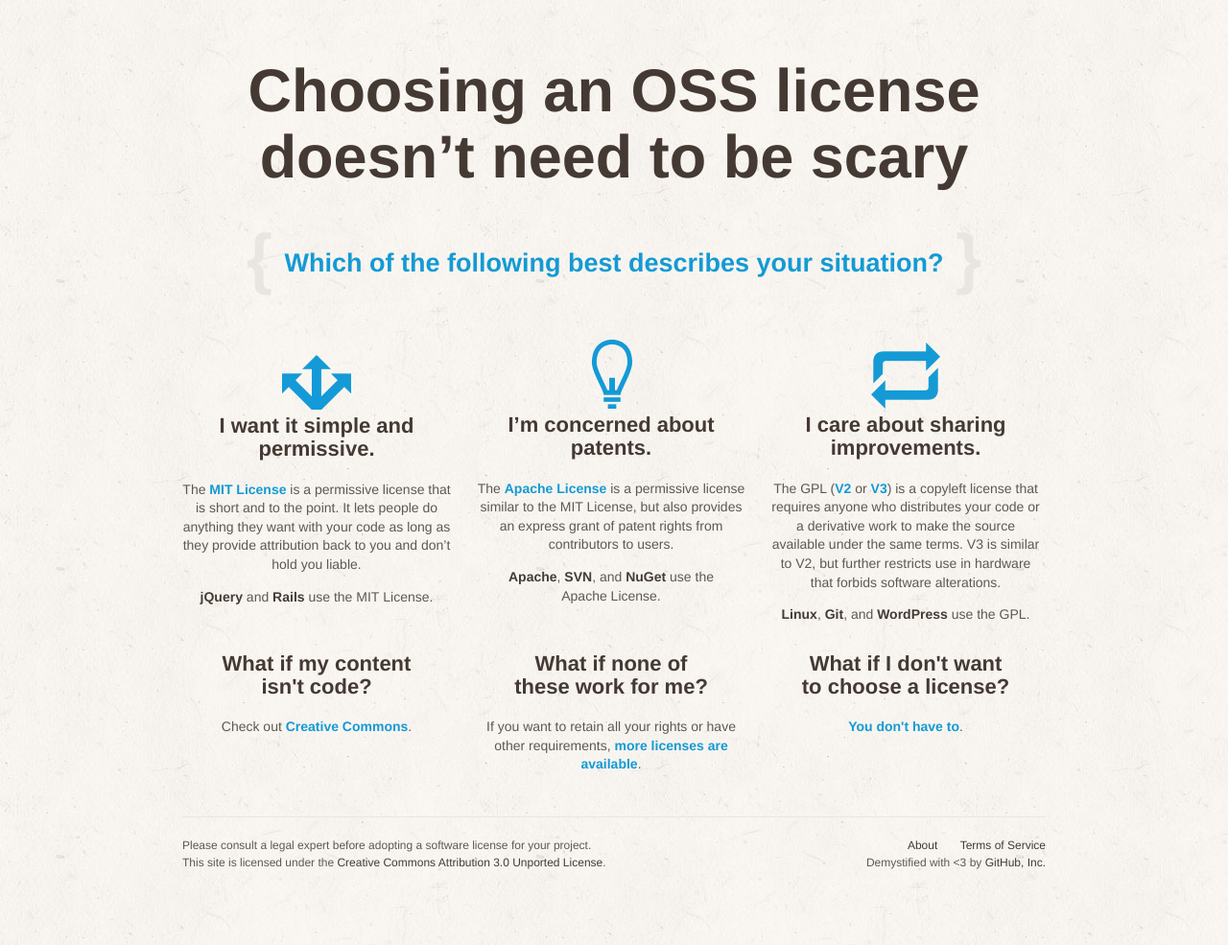
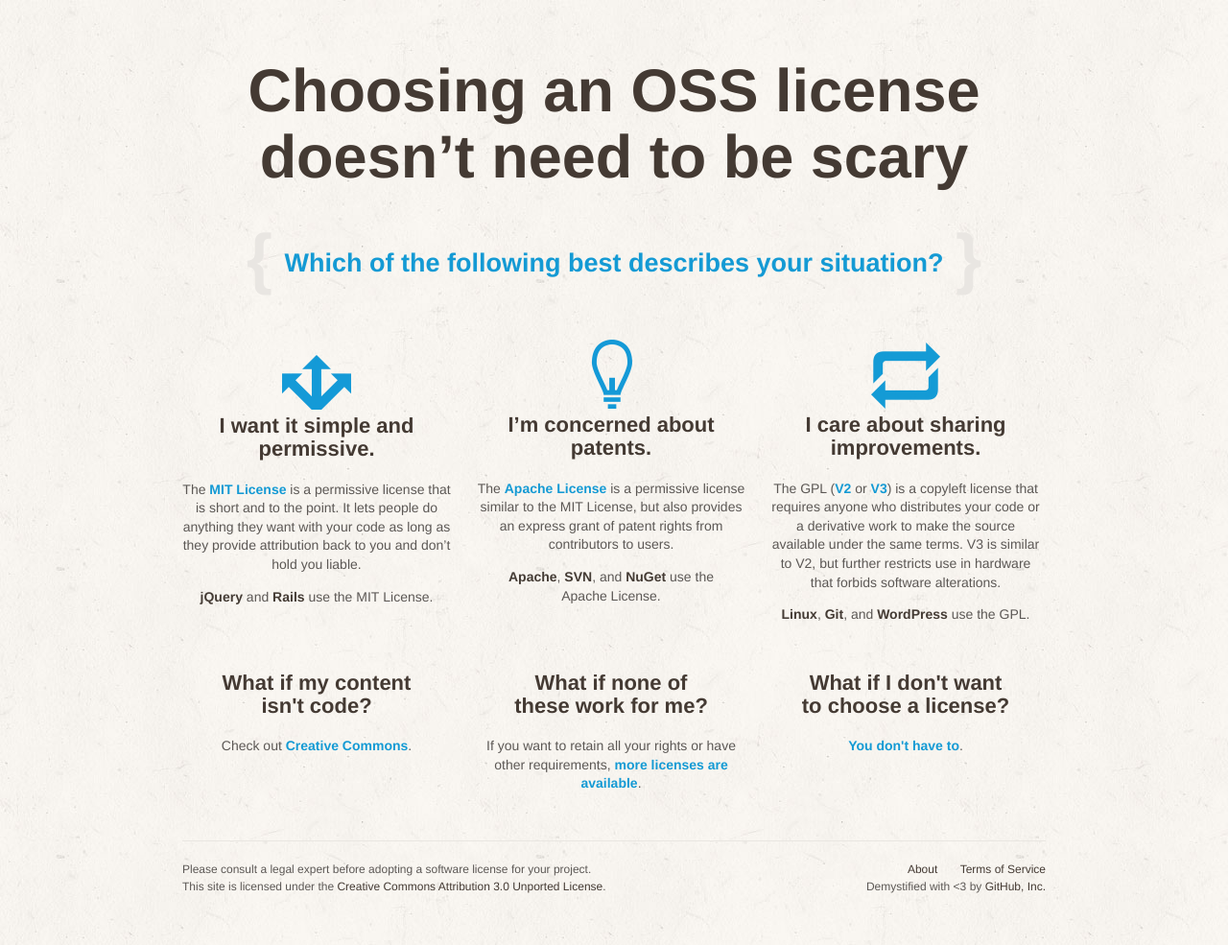
Before and after one commit to github/choosealicense.com, a Jekyll site: the page built from index.html, in a window 1280 px wide. Shown: the whole page at 96% size. Built offline with Jekyll 4.4.1, drawn with Linux system fonts in a browser that asks for light colours; some web fonts are replaced; before the commit the page ends 960 px from its top, so only the background shows below that.

Commit message:
increase vertical spacing between homepage questions

```diff
--- a/css/application.css
+++ b/css/application.css
@@ -192,7 +192,7 @@
 
 .triptych {
   width: 900px;
-  margin: 0 auto 15px;
+  margin: 0 auto 35px;
 }
 .triptych li {
   width: 280px;
```
